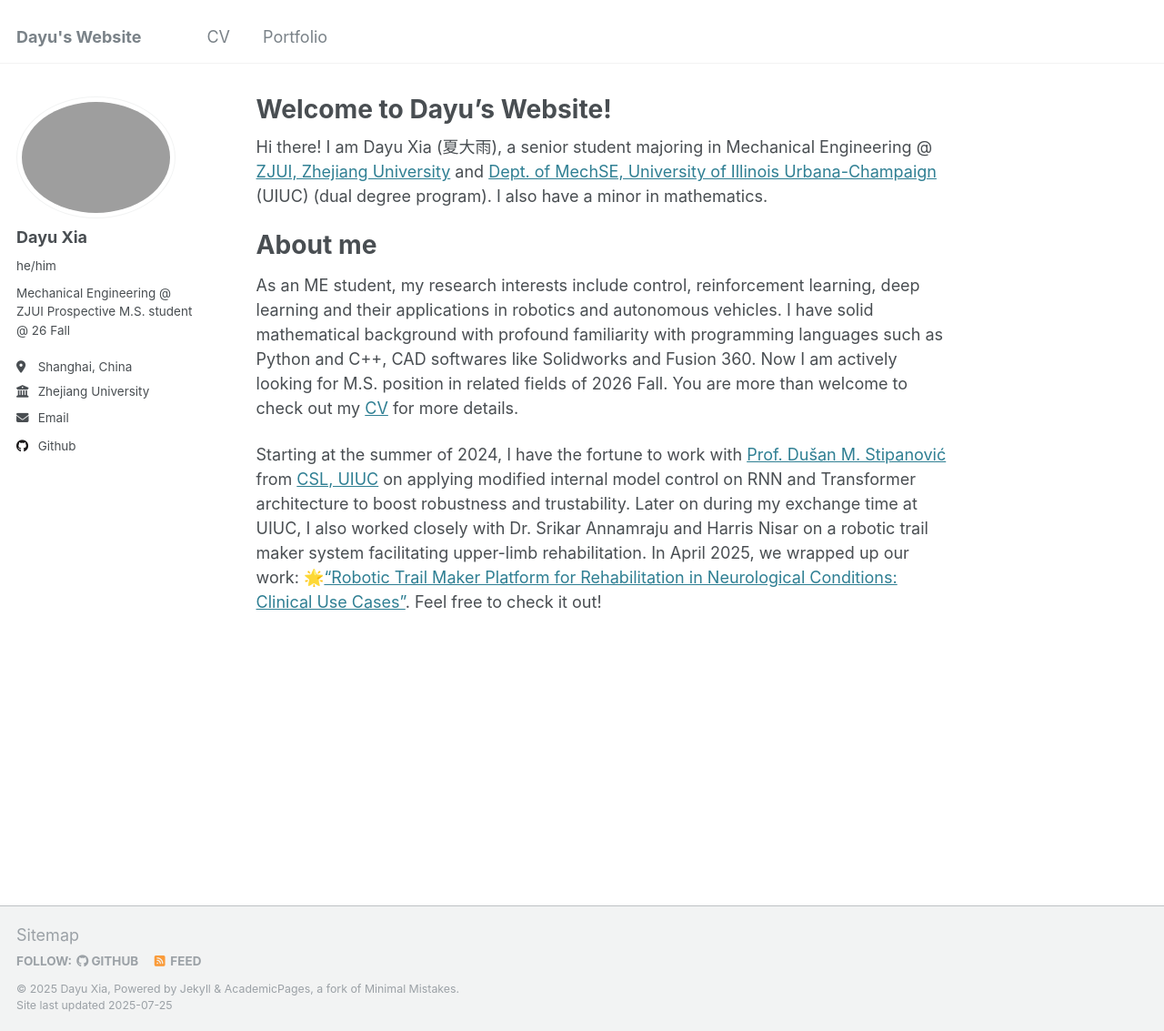
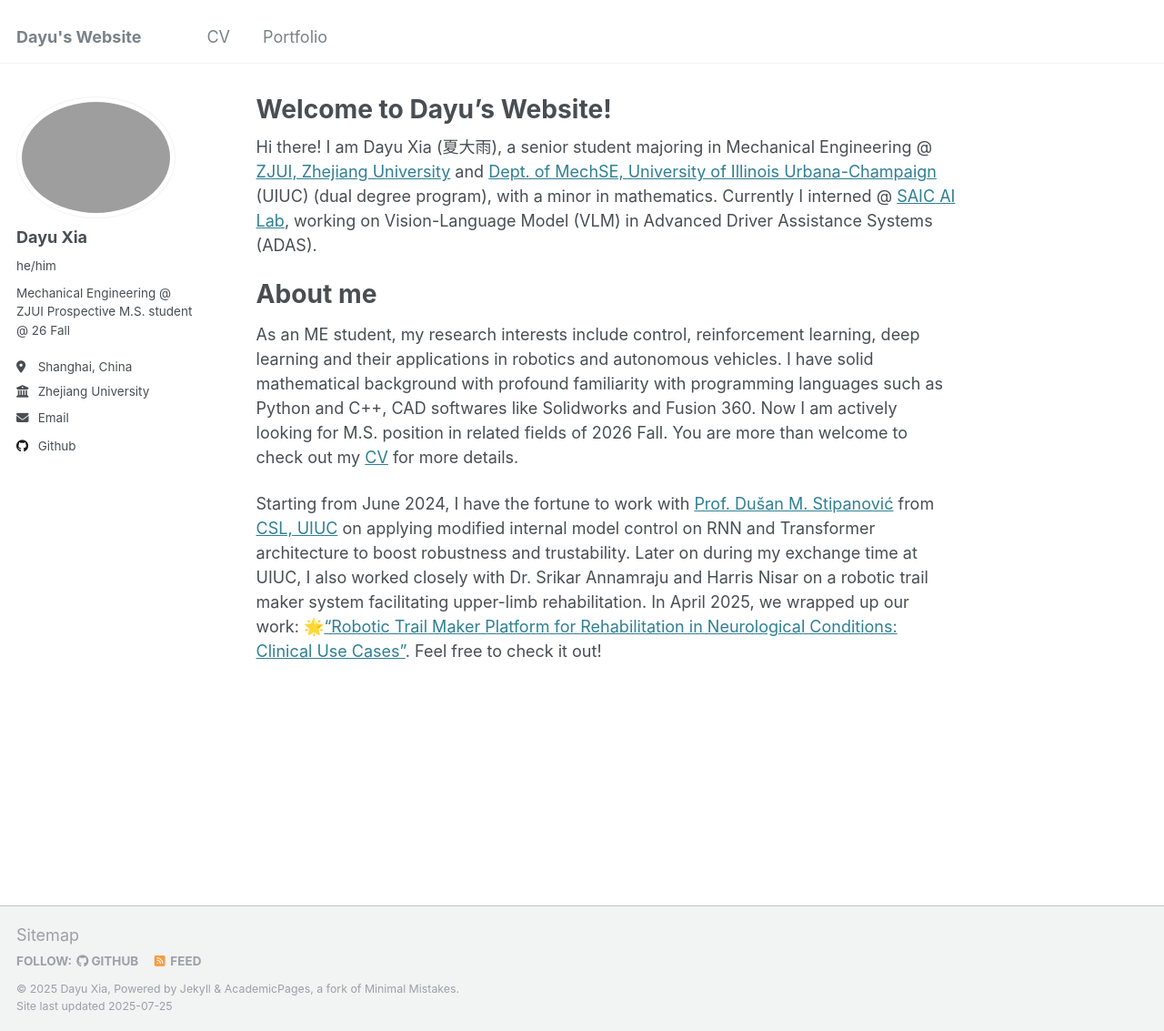
Before and after one commit to dyxia1241/dyxia1241.github.io, a Jekyll site: the page built from _pages/about.md, in a window 1280 px wide and 1133 px high. Shown: the whole window at 91% size. Built offline with Jekyll 4.4.1, drawn with Linux system fonts in a browser that asks for light colours.

Commit message:
Update about.md

```diff
--- a/_pages/about.md
+++ b/_pages/about.md
@@ -7,11 +7,11 @@ redirect_from:
   - /about.html
 ---
 
-Hi there! I am Dayu Xia (夏大雨), a senior student majoring in Mechanical Engineering @ [ZJUI, Zhejiang University](https://zjui.intl.zju.edu.cn/en) and [Dept. of MechSE, University of Illinois Urbana-Champaign](https://mechse.illinois.edu/) (UIUC) (dual degree program). I also have a minor in mathematics.
+Hi there! I am Dayu Xia (夏大雨), a senior student majoring in Mechanical Engineering @ [ZJUI, Zhejiang University](https://zjui.intl.zju.edu.cn/en) and [Dept. of MechSE, University of Illinois Urbana-Champaign](https://mechse.illinois.edu/) (UIUC) (dual degree program), with a minor in mathematics. Currently I interned @ [SAIC AI Lab](https://www.saicmotor.com/chinese/xxgk/ssqyxxgk/shqcjttzglyxgs/56747.shtml), working on Vision-Language Model (VLM) in Advanced Driver Assistance Systems (ADAS).
 
 About me
 ======
 
 As an ME student, my research interests include control, reinforcement learning, deep learning and their applications in robotics and autonomous vehicles. I have solid mathematical background with profound familiarity with programming languages such as Python and C++, CAD softwares like Solidworks and Fusion 360. Now I am actively looking for M.S. position in related fields of 2026 Fall. You are more than welcome to check out my [CV](https://dyxia1241.github.io/files/CV_Eng.pdf) for more details.
 
-Starting at the summer of 2024, I have the fortune to work with [Prof. Dušan M. Stipanović](https://ise.illinois.edu/directory/profile/dusan) from [CSL, UIUC](https://csl.illinois.edu/) on applying modified internal model control on RNN and Transformer architecture to boost robustness and trustability. Later on during my exchange time at UIUC, I also worked closely with Dr. Srikar Annamraju and Harris Nisar on a robotic trail maker system facilitating upper-limb rehabilitation. In April 2025, we wrapped up our work: 🌟["Robotic Trail Maker Platform for Rehabilitation in Neurological Conditions: Clinical Use Cases"](https://arxiv.org/pdf/2504.19230). Feel free to check it out!
+Starting from June 2024, I have the fortune to work with [Prof. Dušan M. Stipanović](https://ise.illinois.edu/directory/profile/dusan) from [CSL, UIUC](https://csl.illinois.edu/) on applying modified internal model control on RNN and Transformer architecture to boost robustness and trustability. Later on during my exchange time at UIUC, I also worked closely with Dr. Srikar Annamraju and Harris Nisar on a robotic trail maker system facilitating upper-limb rehabilitation. In April 2025, we wrapped up our work: 🌟["Robotic Trail Maker Platform for Rehabilitation in Neurological Conditions: Clinical Use Cases"](https://arxiv.org/pdf/2504.19230). Feel free to check it out!
```
